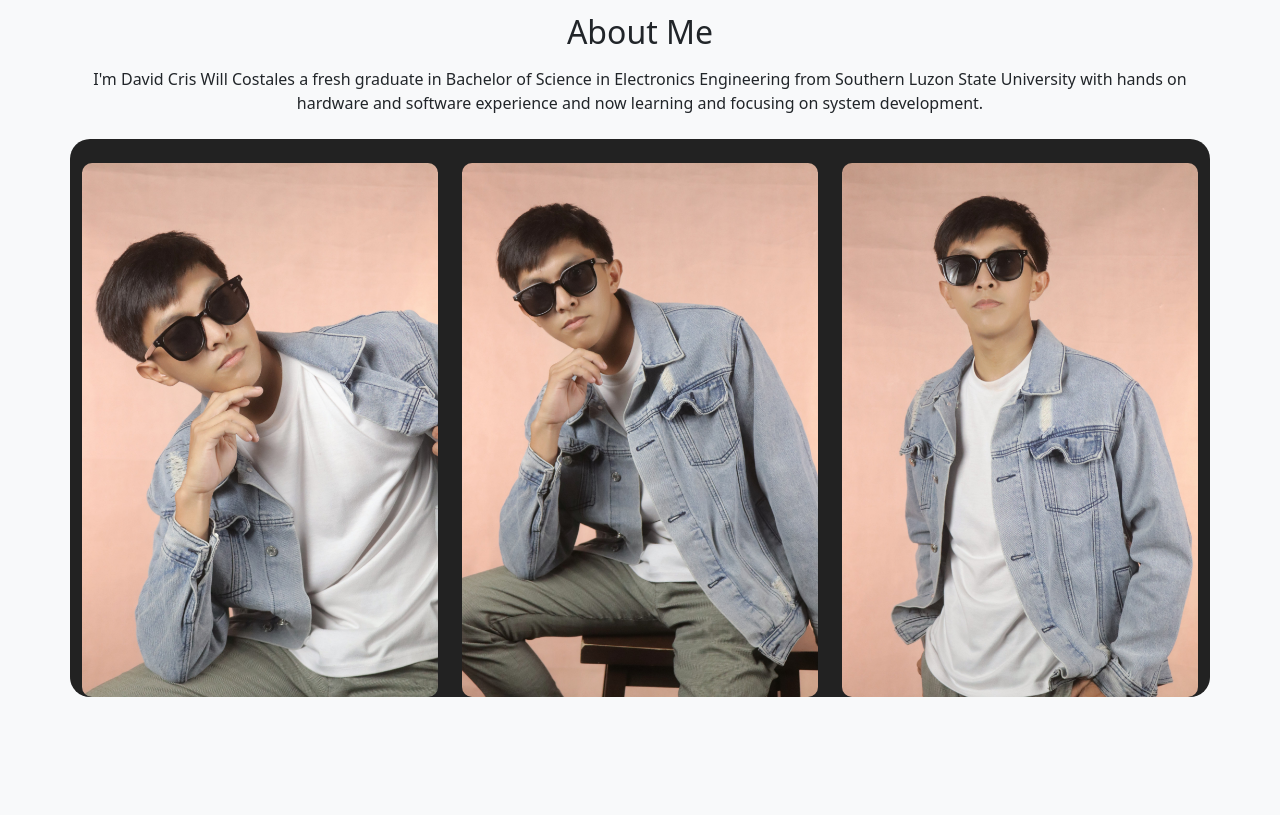
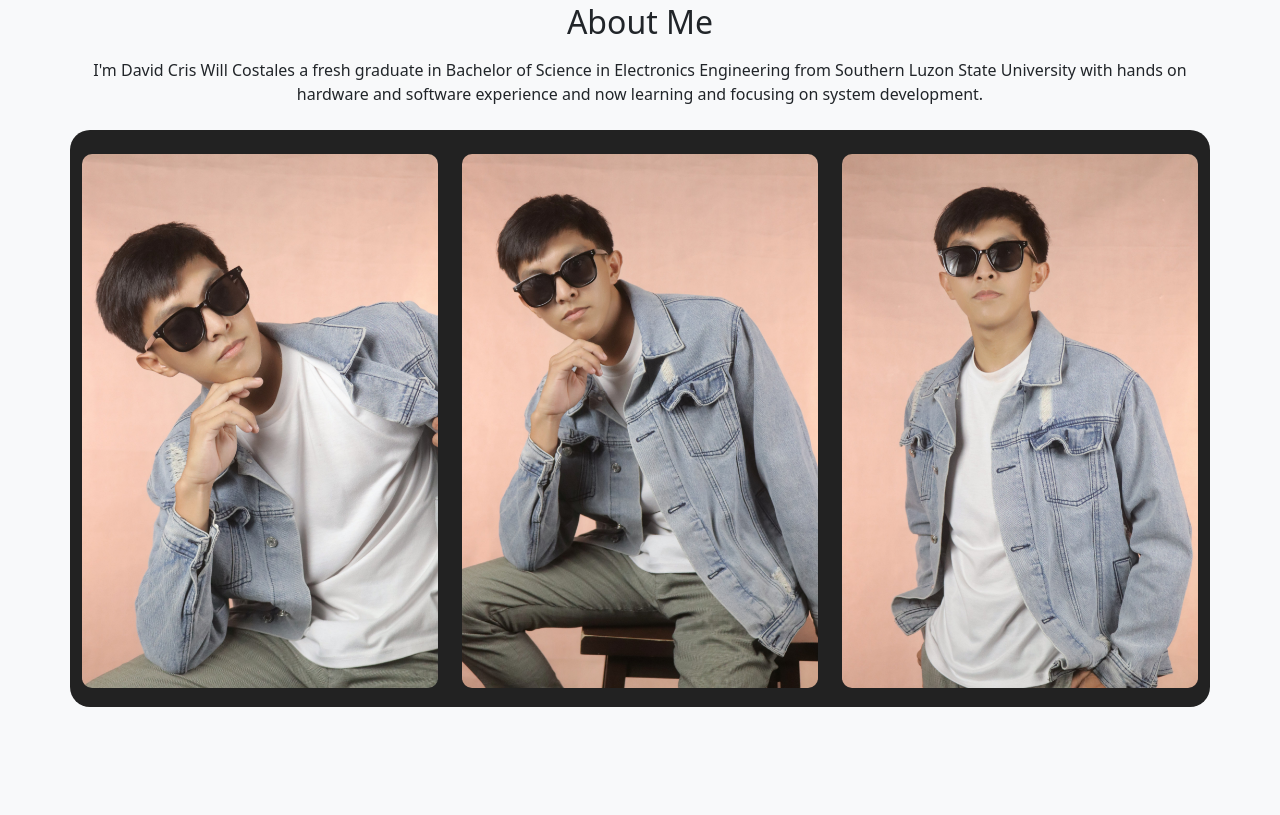
Before and after one commit to Daaavid14/David-Costales-Portfolio, a plain HTML site: page index.html in a window 1280 px wide. Shown: the part 845-1660 px from the top of the page. Drawn offline with nearby package versions, Linux system fonts and the light colour scheme.

Commit message:
updated pages

```diff
--- a/index.html
+++ b/index.html
@@ -72,9 +72,9 @@
           Electronics Engineering from Southern Luzon State University with hands on hardware
           and software experience and now learning and focusing on system development.</p>
       <div class="row mt-4 g-4" id="about-photo">
-        <div class="col-md-4"><img src="/photos/img1.JPG" alt="Gallery 1"></div>
-        <div class="col-md-4"><img src="/photos/img2.JPG" alt="Gallery 2"></div>
-        <div class="col-md-4"><img src="/photos/img3.JPG" alt="Gallery 3"></div>
+        <div class="col-md-4 about-me"><img src="/photos/img1.JPG" alt="Gallery 1"></div>
+        <div class="col-md-4 about-me"><img src="/photos/img2.JPG" alt="Gallery 2"></div>
+        <div class="col-md-4 about-me"><img src="/photos/img3.JPG" alt="Gallery 3"></div>
       </div>
     </div>
   </section>
--- a/styles.css
+++ b/styles.css
@@ -121,7 +121,7 @@ nav li:first-child {
 .home img {
   position: relative;
   width: 40vw; /* Make it responsive */
-  max-width: 200px; /* Limit maximum width */
+  max-width: 300px; /* Limit maximum width */
   height: auto; /* Maintain aspect ratio */
   border-radius: 20%;
   box-shadow: 0 0 25px solid black;
@@ -155,6 +155,13 @@ nav li:first-child {
 #about-photo {
   background-color: #222;
   border-radius: 20px;
+}
+
+.about-me {
+  justify-content: center;
+  align-items: center;
+  position: relative;
+  padding: 0 0 1.5vw 0;
 }
 
 /* About Section */
```
